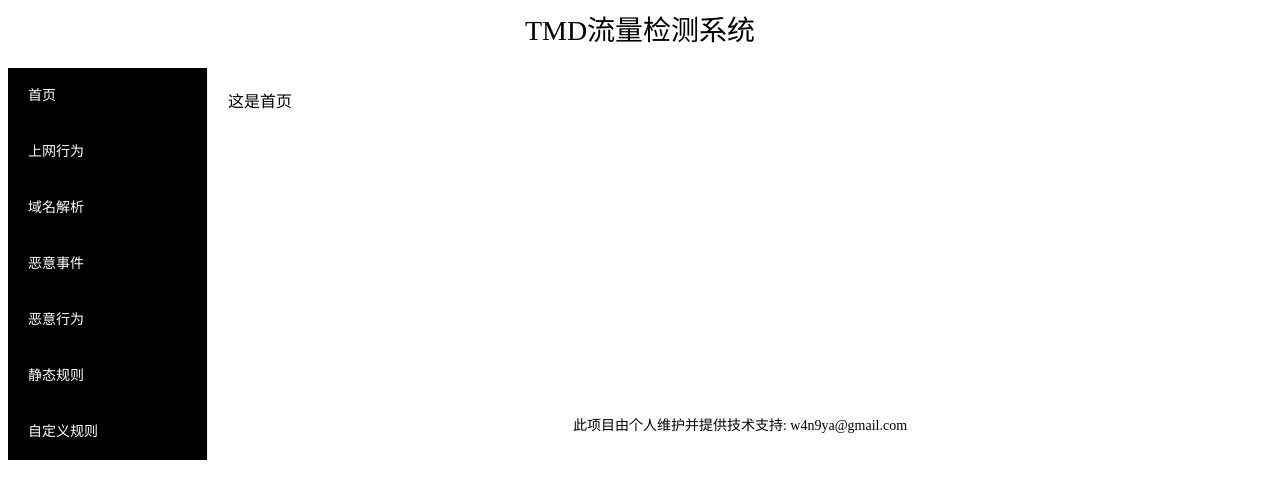
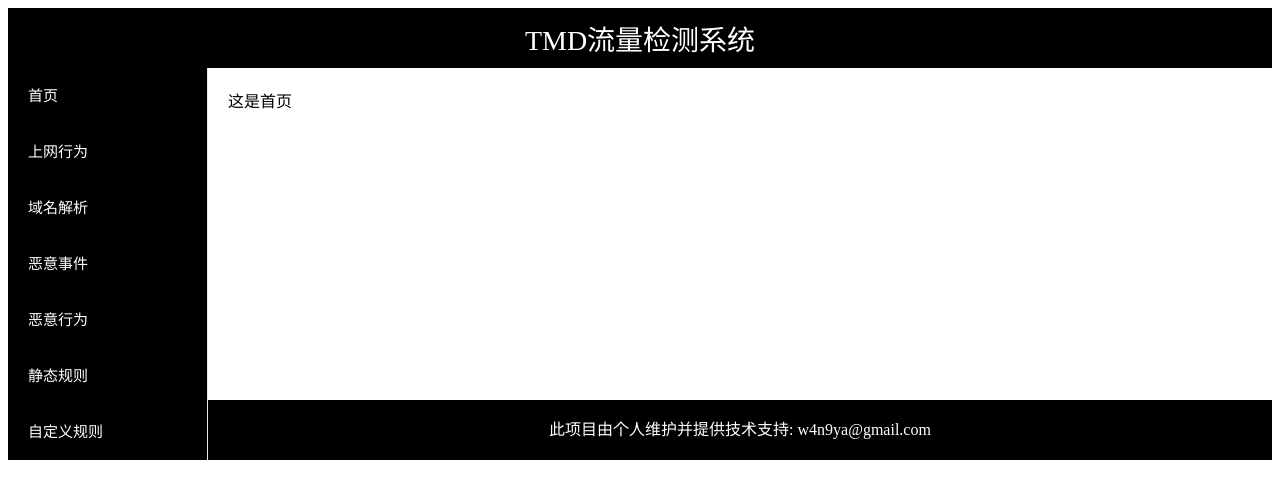
Before and after one commit to w4n9H/tmd-frontend, a Vue app: page /#/index in a window 1280 px wide. Shown: the top 498 px of the page. Built offline with nearby package versions, Linux system fonts and the light colour scheme.

Commit message:
update: 布局样式调整

```diff
--- a/src/components/Layout.vue
+++ b/src/components/Layout.vue
@@ -1,12 +1,12 @@
 <template>
   <div>
     <el-container>
-      <el-header style="text-align: center">
-        <div style="font-size: 28px; color: #000">{{ tmd_title }}</div>
+      <el-header>
+        <div class="title-wrapper">{{ tmd_title }}</div>
       </el-header>
       <el-container>
-        <el-aside width="200px">
-          <el-menu :default-active="activeIndex" background-color="#000"
+        <el-aside width="200px" height="100%">
+          <el-menu :default-active="active_index" background-color="#000"
                    text-color="#fff" active-text-color="#5eb2eb" router>
             <el-menu-item index="index">首页</el-menu-item>
             <el-menu-item index="http_event">上网行为</el-menu-item>
@@ -22,7 +22,7 @@
             <router-view></router-view>
           </el-main>
           <el-footer>
-            <p style="text-align: center; font-size: 14px">此项目由个人维护并提供技术支持: w4n9ya@gmail.com</p>
+            <p>此项目由个人维护并提供技术支持: w4n9ya@gmail.com</p>
           </el-footer>
         </el-container>
       </el-container>
@@ -32,15 +32,35 @@
 
 <script>
 export default {
-  name: 'Layout.vue',
+  name: 'Layout',
   data () {
     return {
-      tmd_title: 'TMD流量检测系统'
+      tmd_title: 'TMD流量检测系统',
+      active_index: ''
     }
   }
 }
 </script>
 
-<style type="text/css">
-
+<style scoped>
+.el-header {
+  background: #000;
+}
+.title-wrapper {
+  font-size: 28px;
+  text-align: center;
+  padding: 10px 10px;
+  color: #fff;
+}
+.el-aside {
+}
+.el-menu-item {
+  font-size: 15px;
+}
+.el-footer {
+  font-size: 16px;
+  text-align: center;
+  background: #000;
+  color: #fff;
+}
 </style>
```
